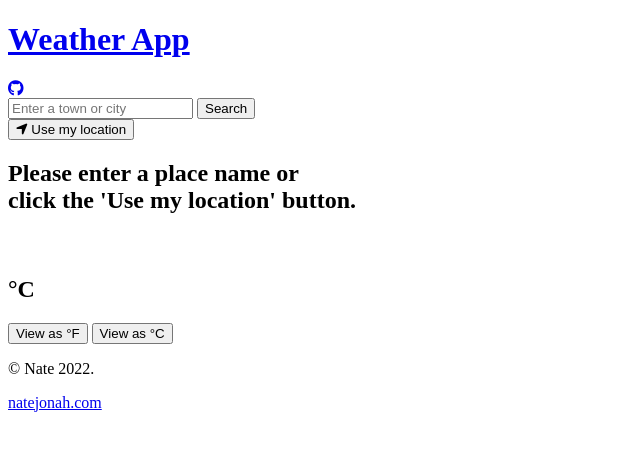
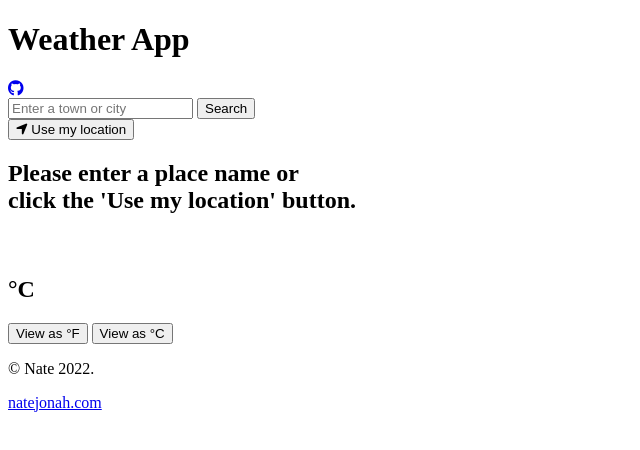
Before and after one commit to ntjnh/weather-app, a website with bundled scripts: page index.html in a window 1280 px wide. Shown: the whole page, without its empty margins (0-640 px from the left). Built offline with nearby package versions, Linux system fonts and the light colour scheme; some icons are missing; files whose address does not match are found by name.

Commit message:
Remove hyperlink from h1

```diff
--- a/index.html
+++ b/index.html
@@ -28,7 +28,7 @@
   </head>
   <body>
     <header class="header">
-      <h1 class="header__title"><a href="/">Weather App</a></h1>
+      <h1 class="header__title">Weather App</h1>
 
       <a class="header__gh" href="https://github.com/ntjnh/weather-app" aria-label="GitHub" target="_blank">
         <i class="fab fa-github"></i>
```
